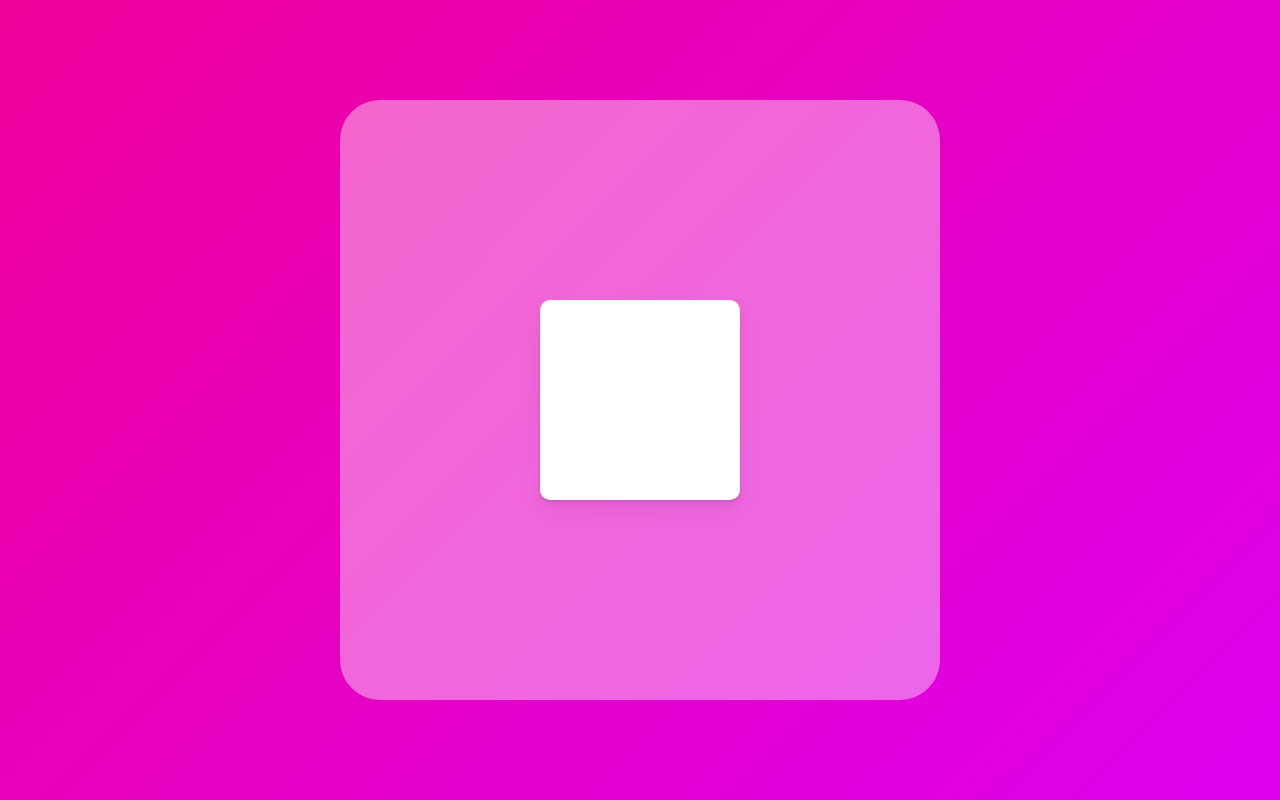
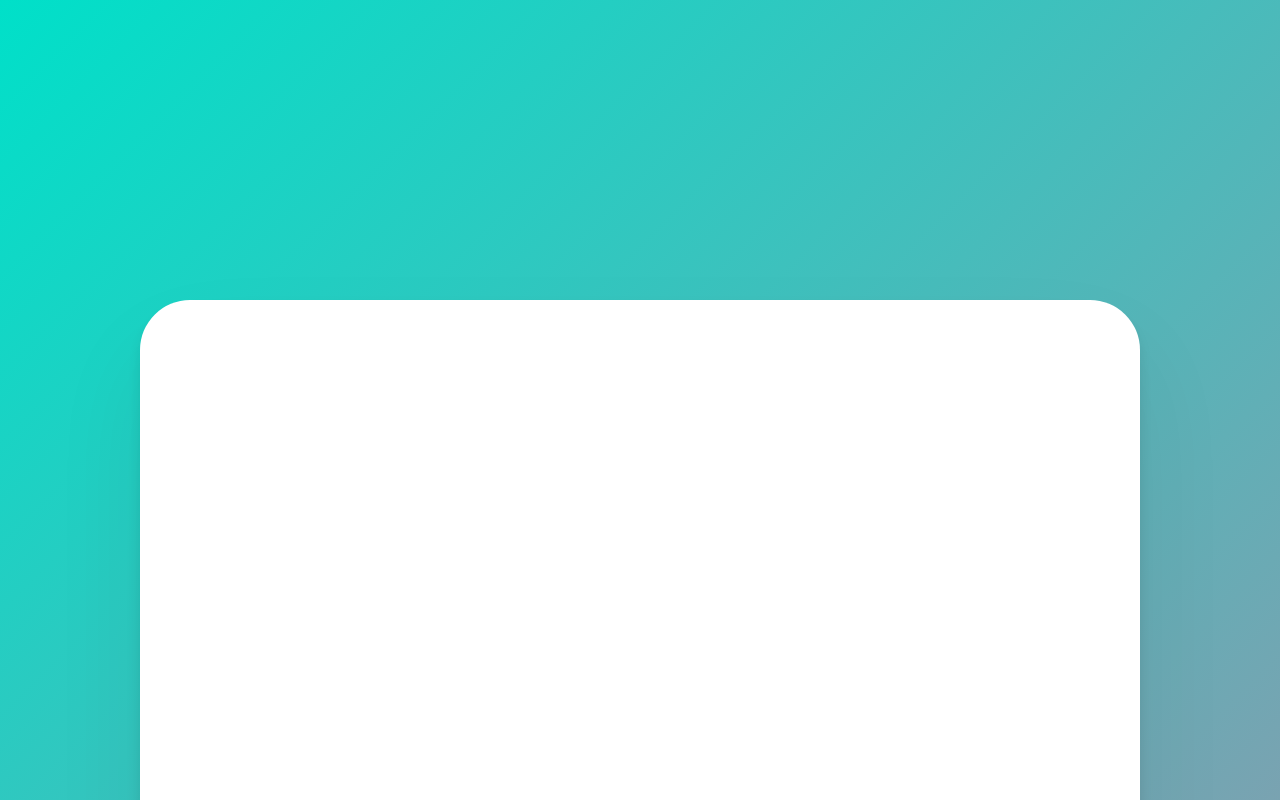
Before and after one commit to yoonhoelee/react-animations, a React (Create React App) app: page / in a window 1280 px wide. Shown: the top 800 px of the page. Built offline with nearby package versions, Linux system fonts and the light colour scheme.

Commit message:
feat: scroll animation

```diff
--- a/src/App.tsx
+++ b/src/App.tsx
@@ -1,9 +1,9 @@
 import styled from "styled-components";
-import {motion} from "framer-motion";
-import {useRef} from "react";
+import {motion, useMotionValue, useTransform, useViewportScroll} from "framer-motion";
+import {useEffect, useRef} from "react";
 
-const Wrapper = styled.div`
-    height: 100vh;
+const Wrapper = styled(motion.div)`
+    height: 200vh;
     width: 100vw;
     display: flex;
     justify-content: center;
@@ -58,19 +58,24 @@ const BiggerBox = styled.div`
 `;
 
 function App() {
-    const biggerBoxRef = useRef<HTMLDivElement>(null);
+    const x = useMotionValue(0);
+    const rotateZ = useTransform(x, [-800,800], [-360, 360]);
+    const { scrollYProgress } = useViewportScroll();
+    const scale = useTransform(scrollYProgress, [0, 1], [1, 5]);
+    const gradient = useTransform(
+        x,
+        [-800, 800],
+        [
+            "linear-gradient(135deg, rgb(0, 210, 238), rgb(0, 83, 238))",
+            "linear-gradient(135deg, rgb(0, 238, 155), rgb(238, 178, 0))",
+        ]
+    );
     return (
-        <Wrapper>
-            <BiggerBox ref={biggerBoxRef}>
-                <Box drag
-                     dragSnapToOrigin
-                     dragElastic={0.5}
-                     dragConstraints={biggerBoxRef}
-                     variants={boxVariants}
-                     whileHover="hover"
-                     whileTap="click"
-                     whileDrag="drag"/>
-            </BiggerBox>
+        <Wrapper style={{background: gradient}}>
+            <Box drag="x"
+                 dragSnapToOrigin
+                 style={{x, rotateZ, scale}}
+            />
         </Wrapper>
     );
 }
```
